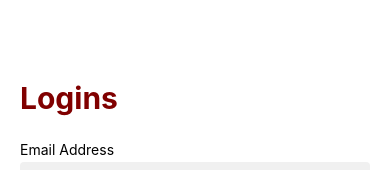
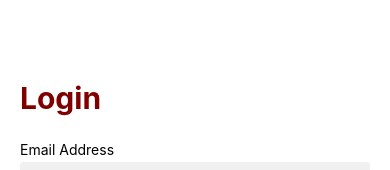
Before and after one commit to masterjayr/react-native-demo-screens, a React Native app: screen /Login in a window 390 px wide. Shown: the top 170 px of the page. Built offline with nearby package versions, Linux system fonts and the light colour scheme.

Commit message:
added workflow

```diff
--- a/screens/auth/LoginScreen.js
+++ b/screens/auth/LoginScreen.js
@@ -20,7 +20,7 @@ function LoginScreen({ navigation }) {
 			<SizedBox />
 			<SizedBox />
 			<View style={styles.headerText}>
-				<AuthHeader text="Logins" />
+				<AuthHeader text="Login" />
 			</View>
 
 			<LoginForm />
```
